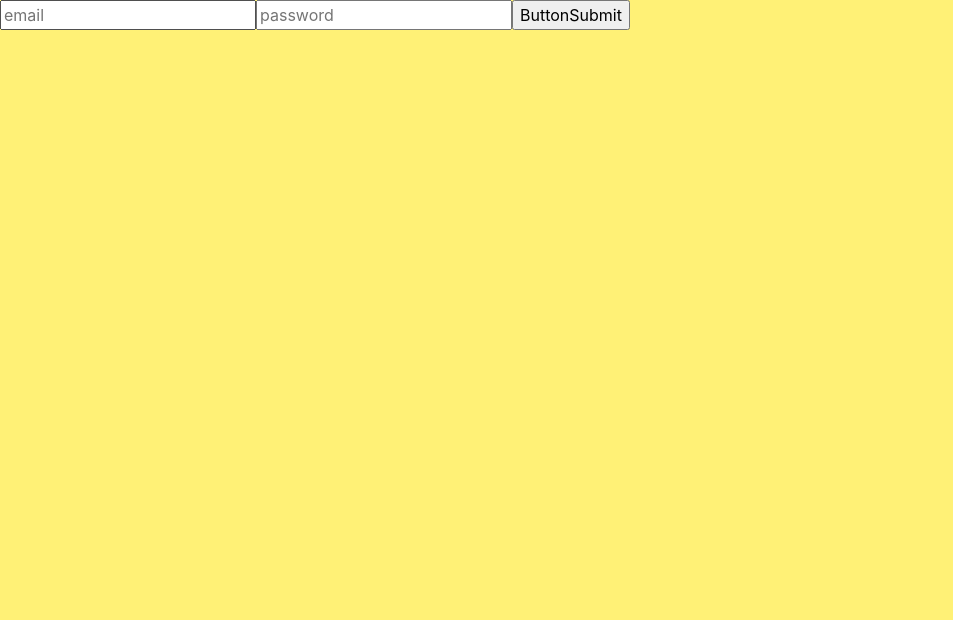
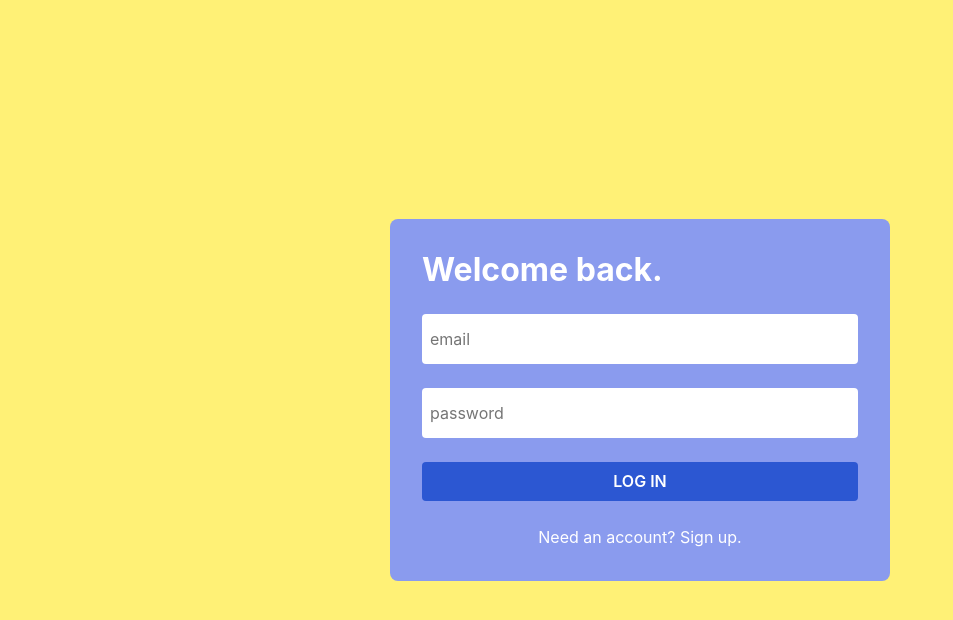
Before and after one commit to taylorbhogan/wish, a React (Create React App) app: page /login in a window 1280 px wide. Shown: the top 620 px of the page, without its empty margins (0-953 px from the left). Built offline with nearby package versions, Linux system fonts and the light colour scheme.

Commit message:
Style login form

```diff
--- /dev/null
+++ b/src/components/AppUtils/ButtonSubmit/ButtonSubmit.module.css
@@ -0,0 +1,15 @@
+.button{
+  border: none;
+  border-radius: var(--borderRadius2);
+  background-color: var(--blue400);
+  color: white;
+  font-weight: 600;
+  line-height: 2.3;
+  cursor: pointer;
+  transition: var(--transition);
+}
+
+.button:hover{
+  background-color: var(--blue900);
+
+}
--- a/src/components/AppUtils/ButtonSubmit/ButtonSubmit.tsx
+++ b/src/components/AppUtils/ButtonSubmit/ButtonSubmit.tsx
@@ -1,9 +1,11 @@
+import styles from './ButtonSubmit.module.css'
+
 type ButtonSubmitProps = {
   text: string;
 };
 
 const ButtonSubmit = ({ text }: ButtonSubmitProps): JSX.Element => {
-  return <button>{text}</button>;
+  return <button className={styles.button}>{text}</button>;
 };
 
 export default ButtonSubmit;
--- /dev/null
+++ b/src/components/AppUtils/Input/Input.module.css
@@ -0,0 +1,6 @@
+.input{
+  line-height: 3;
+  padding-left: 8px;
+  border-radius: var(--borderRadius2);
+  border: none;
+}
--- a/src/components/AppUtils/Input/Input.tsx
+++ b/src/components/AppUtils/Input/Input.tsx
@@ -1,3 +1,5 @@
+import styles from "./Input.module.css"
+
 type InputProps = {
   placeholder: string;
   value: string;
@@ -8,6 +10,7 @@ const Input = ({ value, onChange, placeholder }: InputProps): JSX.Element => {
   return (
     <input
       type="text"
+      className={styles.input}
       placeholder={placeholder}
       aria-label={placeholder}
       value={value}
--- /dev/null
+++ b/src/components/Login/Login.module.css
@@ -0,0 +1,39 @@
+.container {
+  height: 100%;
+  display: flex;
+  flex-direction: column;
+  align-items: center;
+  justify-content: center;
+  padding: 1rem;
+}
+
+.form {
+  display: flex;
+  flex-direction: column;
+  padding: 2rem;
+  gap: 1.5rem;
+  background-color: var(--blue200);
+  width: 100%;
+  max-width: 500px;
+  border-radius: var(--borderRadius1);
+}
+
+.form h1 {
+  color: white;
+}
+
+.form p {
+  text-align: center;
+  color: white;
+}
+
+.link{
+  color: white;
+  text-decoration: none;
+  transition: var(--transition);
+  border-bottom: 1.5px solid transparent;
+}
+
+.link:hover{
+  border-bottom: 1.5px solid white;
+}
--- a/src/components/Login/Login.tsx
+++ b/src/components/Login/Login.tsx
@@ -1,6 +1,8 @@
 import Input from "../AppUtils/Input";
 import React, { useState } from "react";
+import { Link } from "react-router-dom";
 import ButtonSubmit from "../AppUtils/ButtonSubmit";
+import styles from "./Login.module.css"
 
 export default function Login() {
   const [email, setEmail] = useState("");
@@ -12,8 +14,9 @@ export default function Login() {
   };
 
   return (
-    <>
-      <form>
+    <div className={styles.container}>
+      <form className={styles.form}>
+        <h1>Welcome back.</h1>
         <Input
           placeholder="email"
           value={email}
@@ -28,8 +31,9 @@ export default function Login() {
             setPassword(e.target.value)
           }
         />
-        <ButtonSubmit text={"ButtonSubmit"} />
+        <ButtonSubmit text={"LOG IN"} />
+        <p>Need an account? <Link className={styles.link} to="/signup">Sign up.</Link></p>
       </form>
-    </>
+    </div>
   );
 }
--- a/src/global.css
+++ b/src/global.css
@@ -5,6 +5,13 @@
   --blue200: #8a9bee;
   --blue400: #2c57d2;
   --blue900: #000989;
+
+  --borderRadius1: .5rem;
+  --borderRadius2: .25rem;
+  --borderRadius3: 2rem;
+
+  --transition: all 200ms ease;
+  --transition2: all 400ms ease;
 }
 
 html{
```
